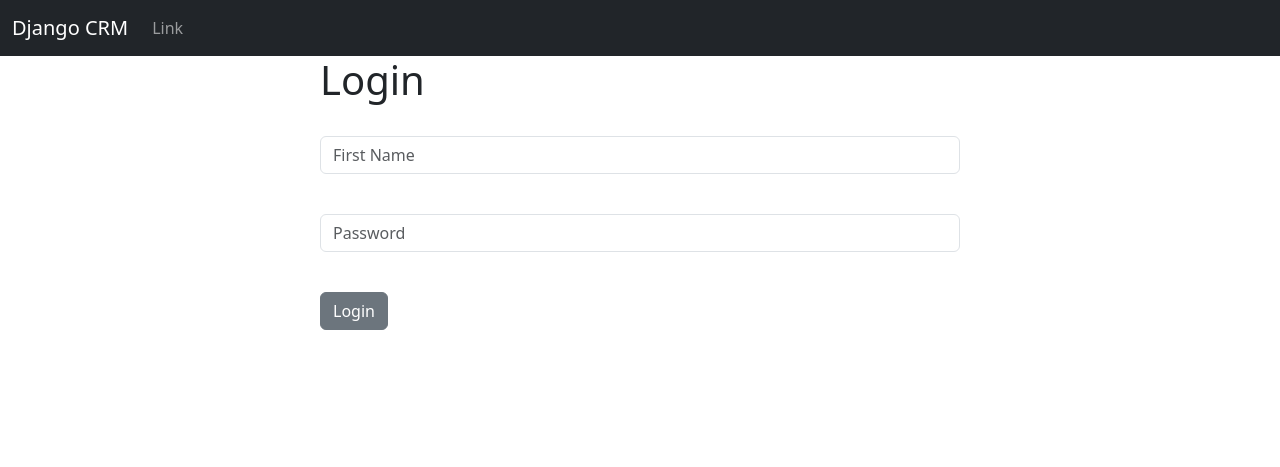
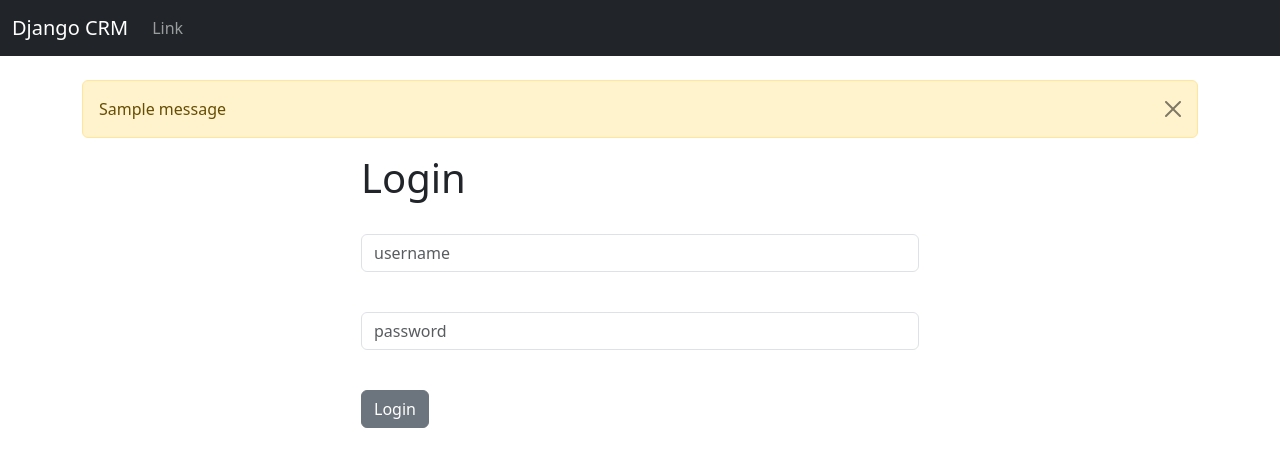
Before and after one commit to v-ayushg/dCRM, a Django app: page / in a window 1280 px wide. Shown: the top 467 px of the page. Run offline with Django 5.2, Linux system fonts and the light colour scheme; tables that the repository leaves empty hold one stand-in row (values such as "Sample post"); one stand-in notice (Sample message) is shown.

Commit message:
add login details in base, home and views page

```diff
--- a/dcrm/website/templates/base.html
+++ b/dcrm/website/templates/base.html
@@ -8,9 +8,21 @@
   </head>
   <body>
   {% include 'navbar.html' %}
+  <div class="container">
+    <br/>
+    {% if messages %}
+      {% for message in messages %}
+      <div class="alert alert-warning alert-dismissible fade show" role="alert">
+        {{ message }}
+        <button type="button" class="btn-close" data-bs-dismiss="alert" aria-label="Close"></button>
+      </div>
+      {% endfor %}
+
+    {% endif %}
 
     {% block content %}
     {% endblock %}
+  </div>
 
 
     <script src="https://cdn.jsdelivr.net/npm/bootstrap@5.3.3/dist/js/bootstrap.bundle.min.js" integrity="sha384-YvpcrYf0tY3lHB60NNkmXc5s9fDVZLESaAA55NDzOxhy9GkcIdslK1eN7N6jIeHz" crossorigin="anonymous"></script>
--- a/dcrm/website/templates/home.html
+++ b/dcrm/website/templates/home.html
@@ -15,10 +15,10 @@
     {% csrf_token %}
     <form>
         <div class="mb-3">
-          <input type="text" class="form-control", name="username", placeholder="First Name" required>
+          <input type="text" class="form-control", name="username", placeholder="username" required>
         </div><br/>
         <div class="mb-3">
-          <input type="password" class="form-control", name="password", placeholder="Password" required>
+          <input type="password" class="form-control", name="password", placeholder="password" required>
         </div> <br/>
 
         <button type="submit" class="btn btn-secondary">Login</button>
--- a/dcrm/website/views.py
+++ b/dcrm/website/views.py
@@ -1,12 +1,25 @@
-from django.shortcuts import render
+from django.shortcuts import render, redirect
 from django.contrib.auth import authenticate, login, logout
 from django.contrib import messages
 
 # Create your views here.
 def home(request):
+    #check to see if loggin in
+    if request.method=='POST':
+        username = request.POST['username']
+        password = request.POST['password']
 
-
-    return render(request, 'home.html', {})
+        #Authenticate
+        user = authenticate(request, username=username, password=password)
+        if user is not None:
+            login(request, user)
+            messages.success(request,"You have been logged in")
+            return redirect('home')
+        else:
+            messages.error(request, 'There was an error login in, try again')
+            return render(request, 'home.html', {})  # Ensure response is returned
+    else:
+        return render(request, 'home.html', {})
 
 # def login_user(request):
 #     pass
```
Also changed, not shown: requirements.txt (deleted, +0 -16 lines).
